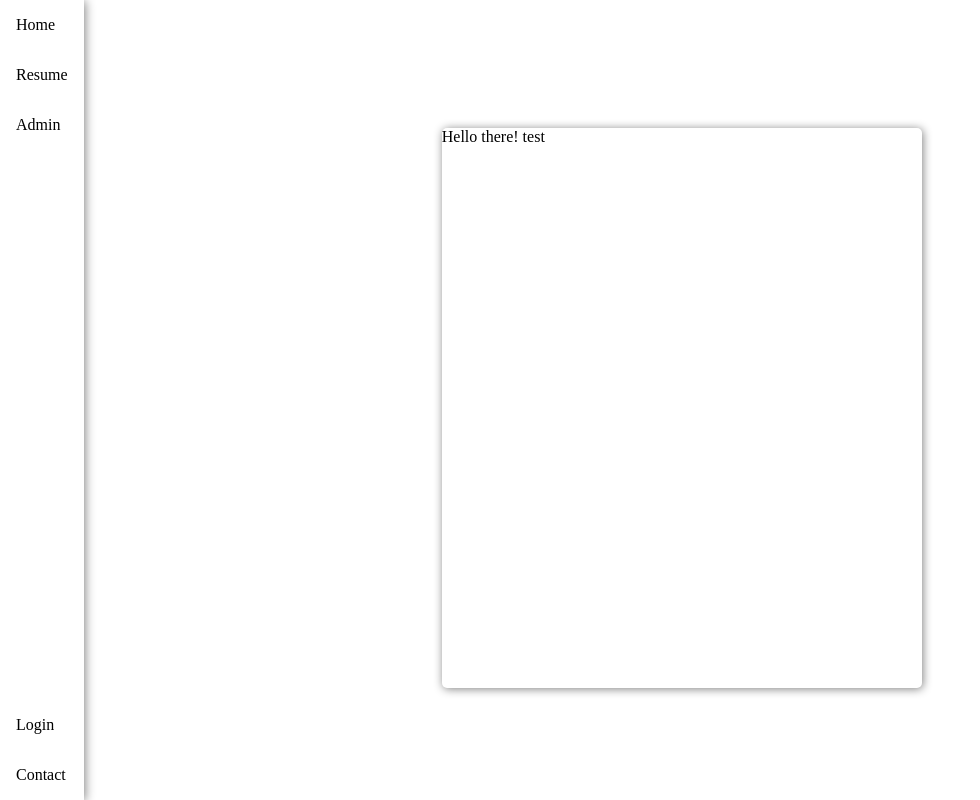
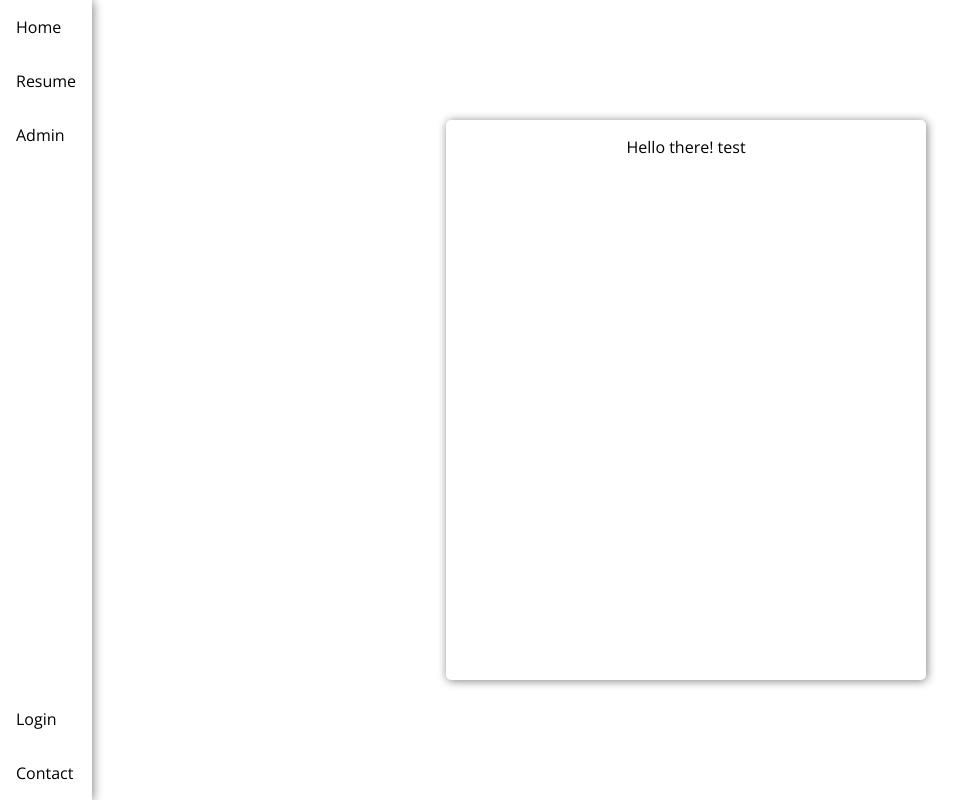
Before and after one commit to phil-bell/philbell.uk, a React (Create React App) app in the folder src/client/: page / in a window 1280 px wide. Shown: the whole page, without its empty margins (0-980 px from the left). Built offline with nearby package versions, Linux system fonts and the light colour scheme.

Commit message:
Styling changes: - Global fonts and size - Setting content display styling - Setting title and text font size

```diff
--- a/src/client/src/assets/scss/components/App.scss
+++ b/src/client/src/assets/scss/components/App.scss
@@ -1,3 +1,9 @@
+@import url('https://fonts.googleapis.com/css2?family=Open+Sans&display=swap');
+:root{
+    font-family: 'Open Sans', sans-serif;
+    font-size: 16px;
+}
+
 body{
     margin: 0;
 }
@@ -11,8 +17,15 @@
     }
 
     &__content{
+        display: flex;
+        flex-direction: row;
+        justify-content: center;
+        align-content: center;
+        &__title{
+            font-size: 2rem;
+        }
         &__text{
-
+            font-size: 1rem;
         }
     }
 
```
